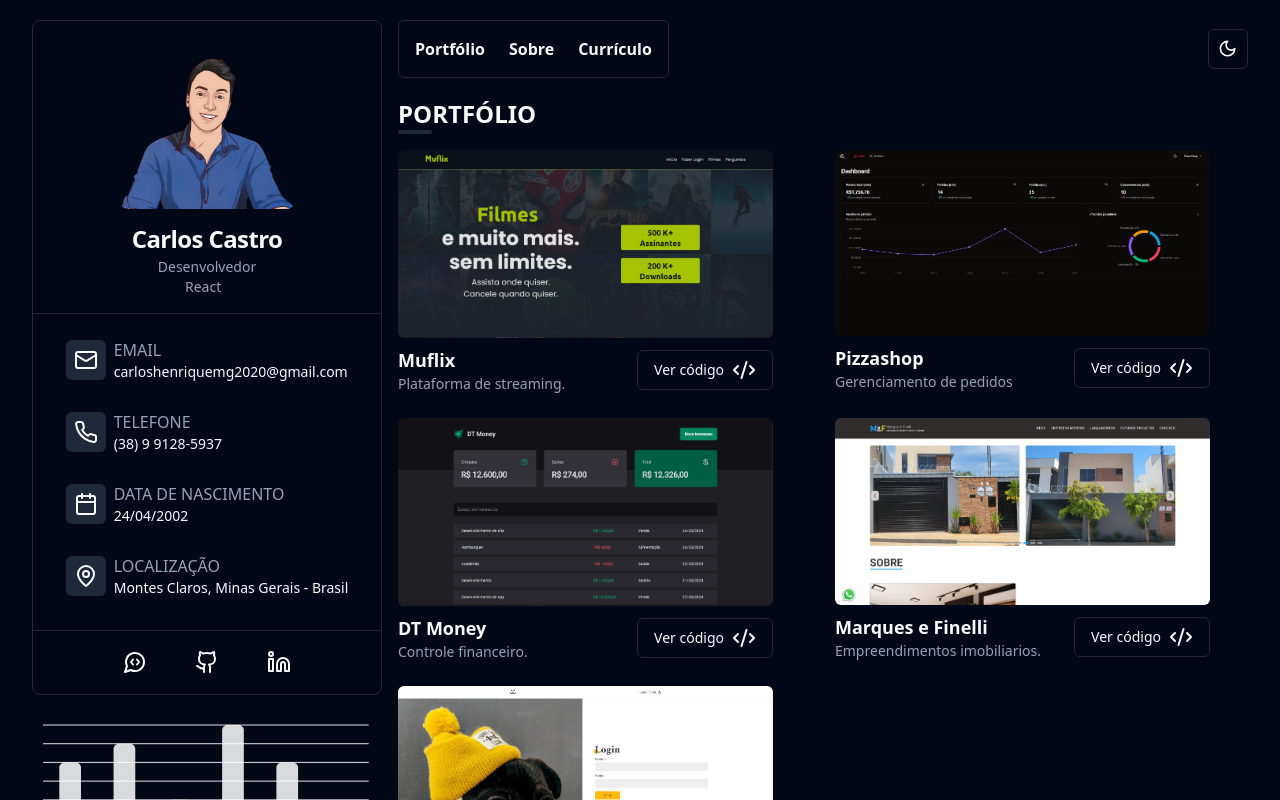
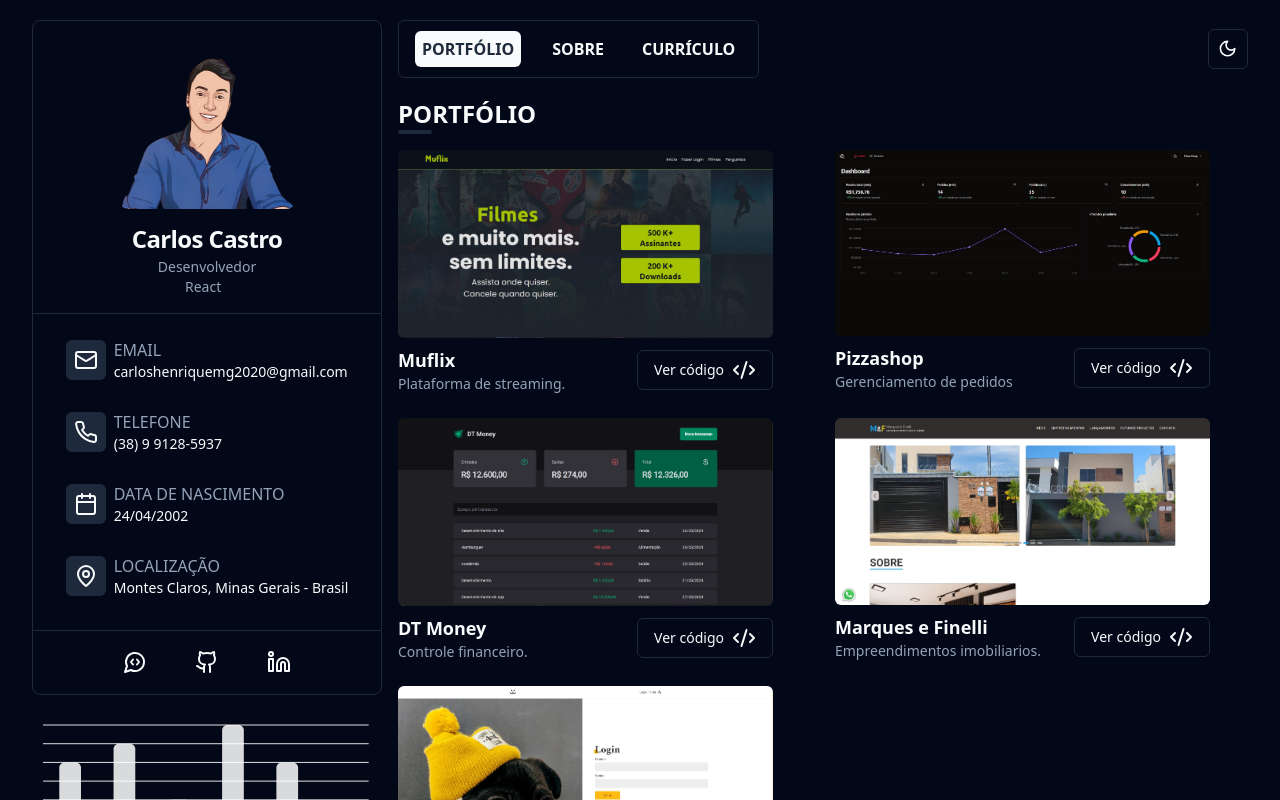
Before and after one commit to Carlos-Castro11/portfolio, a React (Vite) app: page / in a window 1280 px wide. Shown: the top 800 px of the page. Built offline with nearby package versions, Linux system fonts and the light colour scheme.

Commit message:
Add new nav styles

```diff
--- a/src/components/nav/nav-item.tsx
+++ b/src/components/nav/nav-item.tsx
@@ -1,5 +1,5 @@
 import { ReactNode } from 'react'
-import { Link } from 'react-router-dom'
+import { Link, useLocation } from 'react-router-dom'
 
 import useMedia from '@/hooks/useMedia'
 
@@ -11,19 +11,18 @@
 }
 
 export function NavItem({ link, text, icon, onClick }: NavItemProps) {
+  const { pathname } = useLocation()
+  const activePage = pathname === link
   const isMobile = useMedia('(max-width: 550px)')
   return (
     <Link
       onClick={onClick}
       className={`${
         isMobile
-          ? `uppercase font-semibold flex gap-2 items-center bg-card p-2 rounded-md
-          `
-          : `after:content[''] relative font-semibold after:absolute after:bottom-0
-        after:left-0 after:h-[1.5px] after:w-0 after:bg-primary after:transition-all after:duration-300
-        hover:after:w-full`
+          ? `uppercase font-semibold flex gap-2 items-center bg-card p-2 rounded-md`
+          : `relative font-semibold uppercase transition-all p-1.5 border border-transparent rounded-md`
       }
-        `}
+      ${activePage ? 'text-secondary bg-primary' : 'hover:border-muted hover:bg-secondary'}`}
       to={link}
     >
       {isMobile && icon}
```
